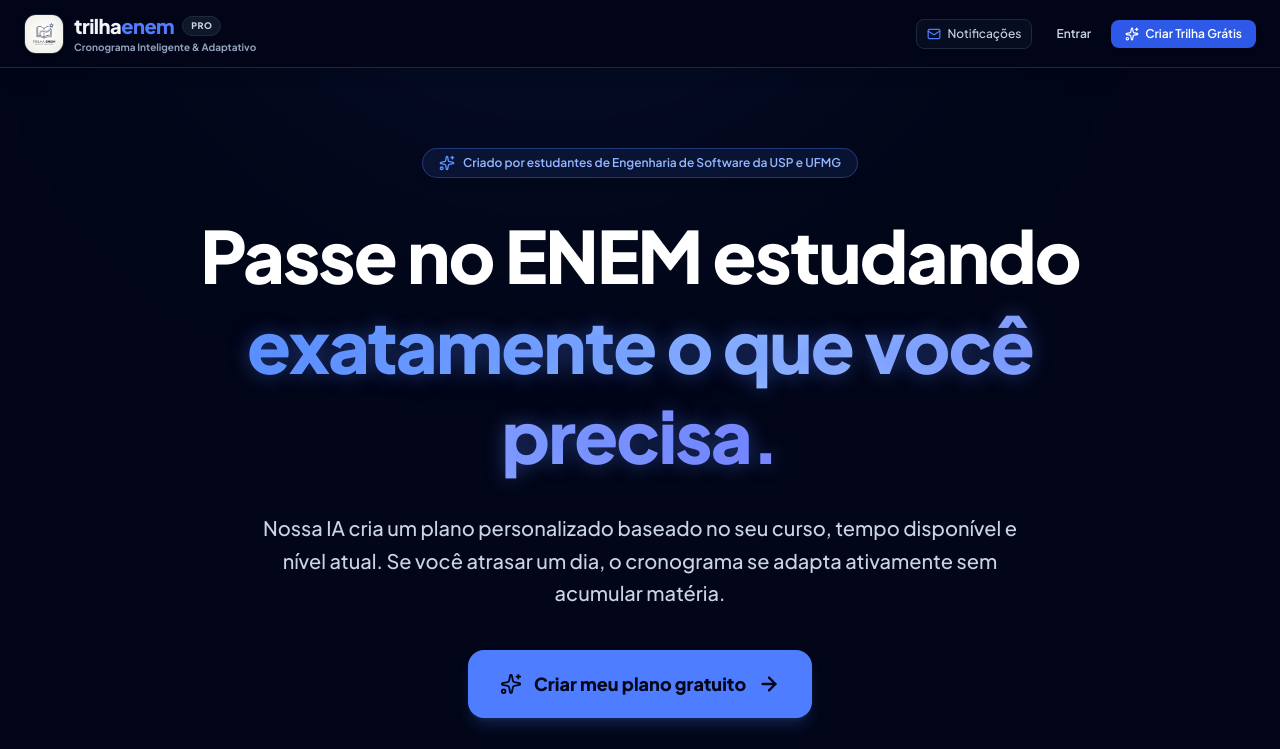
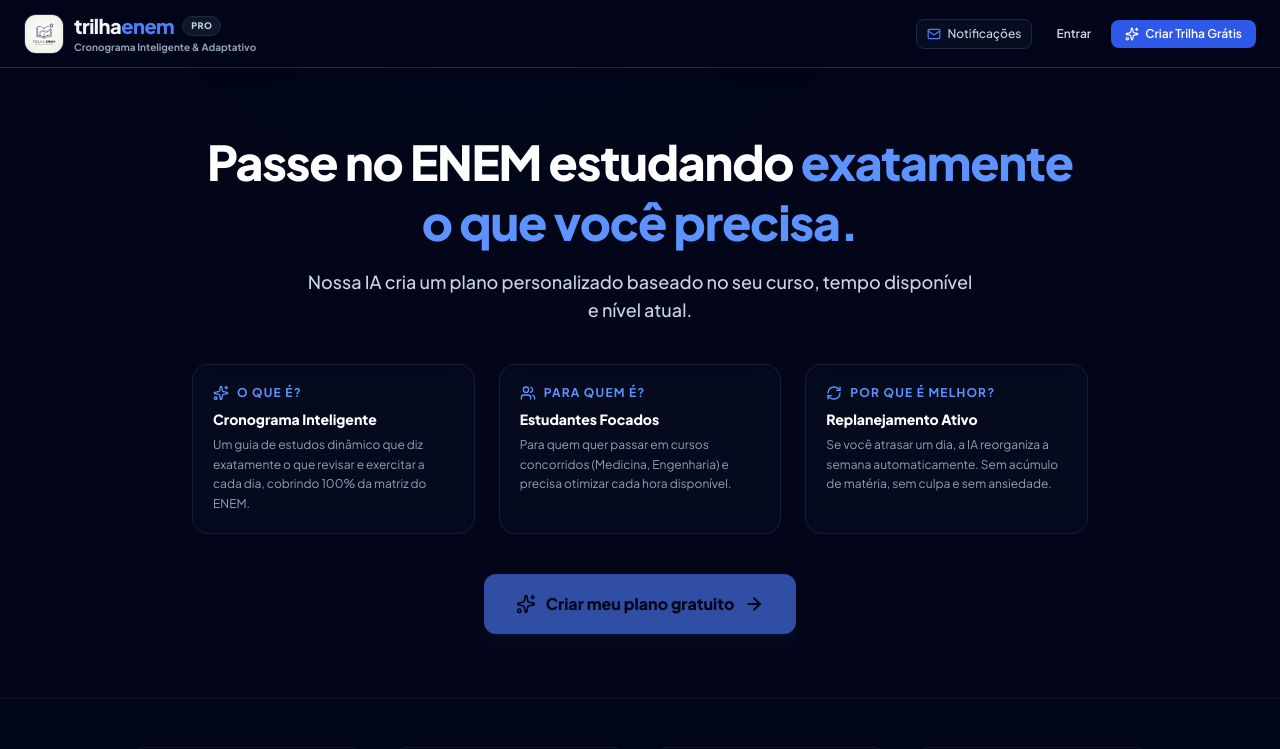
Before and after one commit to JoaaoPaulo/SiteEducativo, a React (Vite) app: page / in a window 1280 px wide. Shown: the top 749 px of the page. Built offline with nearby package versions, Linux system fonts and the light colour scheme.

Commit message:
feat: simplificação do hero acima da dobra para focar estritamente nas 3 perguntas principais

```diff
--- a/src/components/LandingPage.tsx
+++ b/src/components/LandingPage.tsx
@@ -32,85 +32,100 @@
   return (
     <div className="min-h-screen bg-slate-950 text-slate-100 flex flex-col selection:bg-teal-500 selection:text-slate-950 relative overflow-hidden">
 
-      {/* Background Decorative Blur Spheres */}
-      <div className="absolute top-[-10%] left-[20%] w-[600px] h-[600px] rounded-full bg-teal-500/10 blur-[150px] pointer-events-none" />
-      <div className="absolute top-[40%] right-[-10%] w-[500px] h-[500px] rounded-full bg-teal-500/8 blur-[120px] pointer-events-none" />
-      <div className="absolute bottom-[10%] left-[-10%] w-[600px] h-[600px] rounded-full bg-teal-500/5 blur-[180px] pointer-events-none" />
+      {/* Background Decorative Blur Spheres - reduced opacity to keep it premium and simple */}
+      <div className="absolute top-[-10%] left-[20%] w-[500px] h-[500px] rounded-full bg-teal-500/5 blur-[120px] pointer-events-none" />
+      <div className="absolute top-[40%] right-[-10%] w-[400px] h-[400px] rounded-full bg-teal-500/3 blur-[100px] pointer-events-none" />
 
       {/* HERO SECTION */}
-      <section className="relative pt-20 pb-20 px-4 sm:px-6 lg:px-8 border-b border-slate-900">
-        <div className="mx-auto max-w-5xl text-center relative z-10">
+      <section className="relative pt-16 pb-16 px-4 sm:px-6 lg:px-8 border-b border-slate-900">
+        <div className="mx-auto max-w-4xl relative z-10">
 
-          {/* Badge Social Proof */}
-          <motion.div
-            initial={{ opacity: 0, y: -20 }}
-            animate={{ opacity: 1, y: 0 }}
-            transition={{ duration: 0.6 }}
-            className="inline-flex items-center gap-2 rounded-full border border-teal-500/35 bg-teal-500/10 px-4 py-1.5 text-xs font-semibold text-teal-300 shadow-lg mb-8 backdrop-blur-md"
-          >
-            <Sparkles className="h-4 w-4 text-teal-400" />
-            <span>Criado por estudantes de Engenharia de Software da USP e UFMG</span>
-          </motion.div>
-
-          {/* Headline */}
+          {/* Main Headline */}
+          <div className="text-center mb-10">
             <motion.h1
               initial={{ opacity: 0, y: 15 }}
               animate={{ opacity: 1, y: 0 }}
-            transition={{ duration: 0.7, delay: 0.1 }}
-            className="text-4xl font-black tracking-tight sm:text-6xl lg:text-7xl text-white leading-tight"
+              transition={{ duration: 0.6 }}
+              className="text-4xl font-extrabold tracking-tight sm:text-5xl text-white leading-tight"
             >
-            Passe no ENEM estudando <br />
-            <span className="bg-gradient-to-r from-teal-400 via-teal-300 to-indigo-400 bg-clip-text text-transparent text-glow">
-              exatamente o que você precisa.
-            </span>
+              Passe no ENEM estudando <span className="text-teal-400">exatamente o que você precisa.</span>
             </motion.h1>
-
-          {/* Subtitle / For Whom & Why Better */}
             <motion.p
               initial={{ opacity: 0, y: 15 }}
               animate={{ opacity: 1, y: 0 }}
-            transition={{ duration: 0.7, delay: 0.2 }}
-            className="mt-8 text-lg sm:text-xl text-slate-300 leading-relaxed max-w-3xl mx-auto font-medium"
+              transition={{ duration: 0.6, delay: 0.1 }}
+              className="mt-4 text-base sm:text-lg text-slate-300 max-w-2xl mx-auto font-medium"
             >
-            Nossa IA cria um plano personalizado baseado no seu curso, tempo disponível e nível atual. Se você atrasar um dia, o cronograma se adapta ativamente sem acumular matéria.
+              Nossa IA cria um plano personalizado baseado no seu curso, tempo disponível e nível atual.
             </motion.p>
+          </div>
 
-          {/* Primary CTA (Above the fold) */}
+          {/* Clean 3-Part Answer Grid (O que é? Para quem é? Por que é melhor?) */}
+          <div className="grid gap-6 md:grid-cols-3 mb-10">
             <motion.div
               initial={{ opacity: 0, y: 15 }}
               animate={{ opacity: 1, y: 0 }}
-            transition={{ duration: 0.7, delay: 0.3 }}
-            className="mt-10 flex flex-col sm:flex-row items-center justify-center gap-4"
+              transition={{ duration: 0.6, delay: 0.2 }}
+              className="glass p-5 rounded-2xl border-slate-800 bg-slate-900/30 text-left"
+            >
+              <div className="flex items-center gap-2 mb-2 text-teal-400">
+                <Sparkles className="h-4 w-4" />
+                <span className="text-xs font-bold uppercase tracking-widest block">O que é?</span>
+              </div>
+              <h3 className="font-extrabold text-sm text-white mb-1.5">Cronograma Inteligente</h3>
+              <p className="text-xs text-slate-400 leading-relaxed">
+                Um guia de estudos dinâmico que diz exatamente o que revisar e exercitar a cada dia, cobrindo 100% da matriz do ENEM.
+              </p>
+            </motion.div>
+
+            <motion.div
+              initial={{ opacity: 0, y: 15 }}
+              animate={{ opacity: 1, y: 0 }}
+              transition={{ duration: 0.6, delay: 0.3 }}
+              className="glass p-5 rounded-2xl border-slate-800 bg-slate-900/30 text-left"
+            >
+              <div className="flex items-center gap-2 mb-2 text-teal-400">
+                <Users className="h-4 w-4" />
+                <span className="text-xs font-bold uppercase tracking-widest block">Para quem é?</span>
+              </div>
+              <h3 className="font-extrabold text-sm text-white mb-1.5">Estudantes Focados</h3>
+              <p className="text-xs text-slate-400 leading-relaxed">
+                Para quem quer passar em cursos concorridos (Medicina, Engenharia) e precisa otimizar cada hora disponível.
+              </p>
+            </motion.div>
+
+            <motion.div
+              initial={{ opacity: 0, y: 15 }}
+              animate={{ opacity: 1, y: 0 }}
+              transition={{ duration: 0.6, delay: 0.4 }}
+              className="glass p-5 rounded-2xl border-slate-800 bg-slate-900/30 text-left"
+            >
+              <div className="flex items-center gap-2 mb-2 text-teal-400">
+                <RefreshCw className="h-4 w-4" />
+                <span className="text-xs font-bold uppercase tracking-widest block">Por que é melhor?</span>
+              </div>
+              <h3 className="font-extrabold text-sm text-white mb-1.5">Replanejamento Ativo</h3>
+              <p className="text-xs text-slate-400 leading-relaxed">
+                Se você atrasar um dia, a IA reorganiza a semana automaticamente. Sem acúmulo de matéria, sem culpa e sem ansiedade.
+              </p>
+            </motion.div>
+          </div>
+
+          {/* Primary CTA */}
+          <motion.div
+            initial={{ opacity: 0, y: 15 }}
+            animate={{ opacity: 1, y: 0 }}
+            transition={{ duration: 0.6, delay: 0.5 }}
+            className="text-center"
           >
             <button
               onClick={onStartWizard}
-              className="w-full sm:w-auto flex items-center justify-center gap-3 rounded-2xl bg-teal-500 hover:bg-teal-400 text-slate-950 px-8 py-5 text-lg font-black shadow-lg shadow-teal-500/20 transform hover:-translate-y-1 transition-all cursor-pointer"
+              className="w-full sm:w-auto inline-flex items-center justify-center gap-2.5 rounded-xl bg-teal-500 hover:bg-teal-400 text-slate-950 px-8 py-4.5 text-base font-black shadow-lg shadow-teal-500/10 transition-all transform hover:scale-102 cursor-pointer animate-pulse"
             >
-              <Sparkles className="h-5.5 w-5.5" />
+              <Sparkles className="h-5 w-5" />
               <span>Criar meu plano gratuito</span>
-              <ArrowRight className="h-5.5 w-5.5 stroke-[2.5]" />
+              <ArrowRight className="h-5 w-5 stroke-[2.5]" />
             </button>
-          </motion.div>
-
-          {/* Micro Trust Signals */}
-          <motion.div
-            initial={{ opacity: 0 }}
-            animate={{ opacity: 1 }}
-            transition={{ duration: 0.8, delay: 0.4 }}
-            className="mt-8 flex flex-wrap items-center justify-center gap-6 text-sm text-slate-400 font-medium"
-          >
-            <span className="flex items-center gap-2">
-              <CheckCircle2 className="h-4.5 w-4.5 text-teal-400" />
-              Baseado na matriz oficial do ENEM
-            </span>
-            <span className="flex items-center gap-2">
-              <CheckCircle2 className="h-4.5 w-4.5 text-teal-400" />
-              Cronogramas 100% personalizados
-            </span>
-            <span className="flex items-center gap-2">
-              <CheckCircle2 className="h-4.5 w-4.5 text-teal-400" />
-              Prévia instantânea sem cartão de crédito
-            </span>
           </motion.div>
 
         </div>
```
Lines whose indentation alone changed are shown as unchanged.
